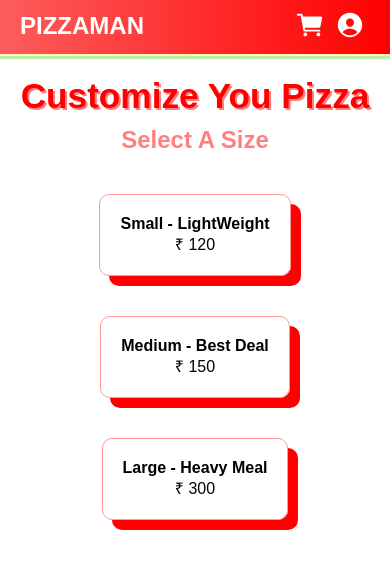
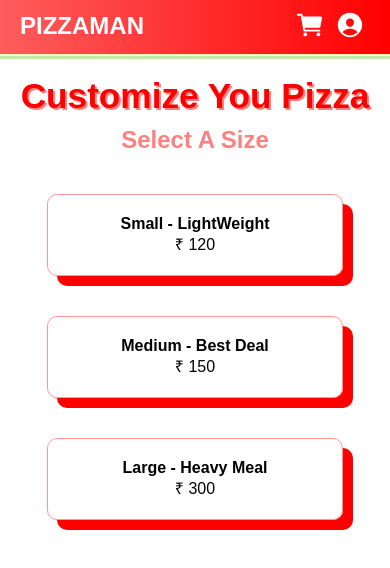
Before and after one commit to himanshurajora/PizzaMan, a React (Create React App) app in the folder pizzaman-client/: page / in a window 390 px wide. Shown: the top 568 px of the page. Built offline with nearby package versions, Linux system fonts and the light colour scheme; a web font is replaced by a local one.

Commit message:
ui fixes

```diff
--- a/pizzaman-client/src/components/home/Home.css
+++ b/pizzaman-client/src/components/home/Home.css
@@ -13,6 +13,11 @@
     padding: 10px 0px;
 }
 
+.section-size .section-div{
+     display: flex;
+    justify-content: center;
+}
+
 .section-size h3{
     color: #FF8080;
     font-size: 1.5rem;
@@ -23,8 +28,8 @@
     flex-wrap: wrap;
     justify-content: space-evenly;
     padding: 20px 0px;
+    width: 800px;
 }
-
 
 .size-item{
     border: 1px solid rgb(255, 153, 153);
@@ -34,6 +39,7 @@
     transition: .3s;
     margin: 20px 10px;
     cursor:pointer;
+    width: 200px;
 }
 
 .size-item:hover{
@@ -49,3 +55,9 @@
     background-color: red;
     transform: scale(1.2);
 }
+
+@media screen and (max-width: 800px){
+    .size-item{
+        width: min(300px, 80%);
+    }
+}
--- a/pizzaman-client/src/components/home/Home.tsx
+++ b/pizzaman-client/src/components/home/Home.tsx
@@ -11,6 +11,7 @@ export default function Home() {
             <h1>Customize You Pizza</h1>
             <section className='section-size'>
                 <h3>Select A Size</h3>
+                <div className="section-div">
                     <div className='size-container'>
                         {
                             PizzaData.sizes.map(size => {
@@ -30,6 +31,7 @@ export default function Home() {
                             })
                         }
                     </div>
+                </div>
             </section>
         </div>
     );
```
Lines whose indentation alone changed are shown as unchanged.
